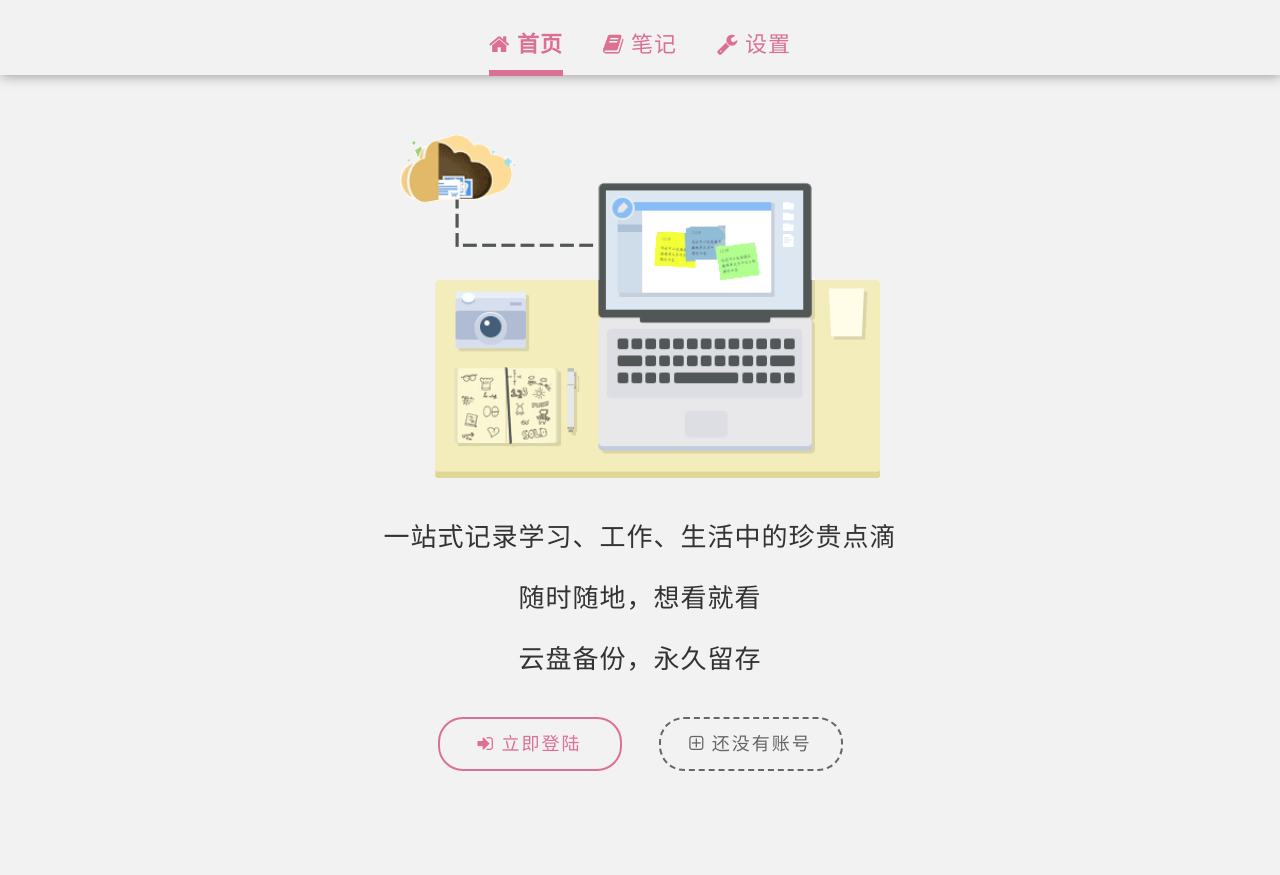
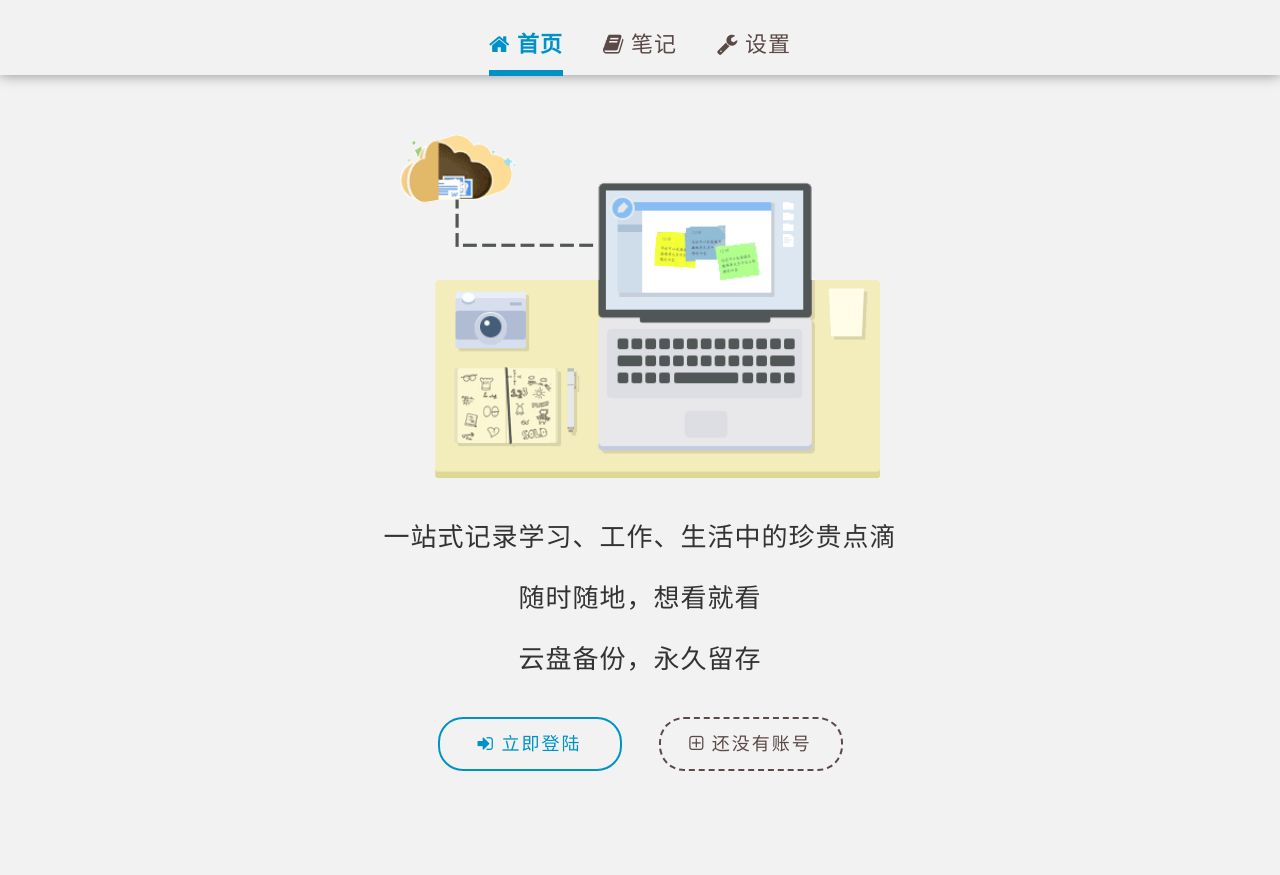
Before and after one commit to Pformulas/Jotter, a web app: page / in a window 1280 px wide. Run offline with its HTML, style and script files only (its server is not run), Linux system fonts and the light colour scheme; data that the repository does not hold is empty; some libraries are stand-ins or nearby versions.

Commit message:
修改配色方案为 #0092C7

```diff
--- a/src/main/webapp/css/index.css
+++ b/src/main/webapp/css/index.css
@@ -21,13 +21,14 @@ input {
     font-size: 16px;
     background: none;
     outline: 0;
-    border: 1px dashed #666666;
+    border: 1px dashed #5B4947;
     border-radius: 16px;
     text-indent: 16px;
 }
 
 input:focus {
-    border: 1px solid palevioletred;
+    border: 1px solid #0092C7;
+    box-shadow: 0 0 8px #9FE0F6;
 }
 
 /* 顶部导航栏 */
@@ -37,7 +38,7 @@ input:focus {
     position: fixed;
     z-index: 999;
     background-color: #F2F2F2;
-    box-shadow: 1px 1px 12px #999999;
+    box-shadow: 0 1px 12px #999999;
 }
 
 .navBar .navBtn {
@@ -50,19 +51,20 @@ input:focus {
 .navBar .navBtn li {
     float: left;
     margin: auto 20px;
-    color: palevioletred;
+    color: #5B4947;
     font-size: 22px;
     line-height: 50px;
     cursor: pointer;
 }
 
 .navBar .navBtn li:hover {
-    border-bottom: 4px solid palevioletred;
+    border-bottom: 6px solid #0092C7;
 }
 
 /* 当导航栏选项卡被选中时就有这个样式 */
 .navBar .navBtn .chosenLi {
-    border-bottom: 6px solid palevioletred;
+    color: #0092C7;
+    border-bottom: 6px solid #0092C7;
     font-weight: bold;
 }
 
@@ -113,12 +115,12 @@ input:focus {
     display: inline-block;
     width: 180px;
     height: 50px;
-    color: palevioletred;
+    color: #0092C7;
     font-size: 18px;
     text-align: center;
     letter-spacing: 2px;
     line-height: 50px;
-    border: 2px solid palevioletred;
+    border: 2px solid #0092C7;
     border-radius: 25px;
     margin: 18px 16px 0;
     transition: 100ms;
@@ -126,17 +128,17 @@ input:focus {
 
 .btn:hover {
     color: #F5F5F5;
-    background-color: palevioletred;
+    background-color: #0092C7;
 }
 
 .dashed-btn {
-    border: 2px dashed #666666;
-    color: #666666;
+    border: 2px dashed #5B4947;
+    color: #5B4947;
 }
 
 .dashed-btn:hover {
-    border: 2px solid palevioletred;
-    color: palevioletred;
+    border: 2px solid #0092C7;
+    color: #0092C7;
     background: none;
 }
 
@@ -198,7 +200,7 @@ input:focus {
     /* 顶部导航栏 */
     .navBar {
         height: 50px;
-        box-shadow: 1px 1px 8px #999999;
+        box-shadow: 0 0 8px #999999;
     }
 
     .navBar .navBtn {
@@ -212,7 +214,7 @@ input:focus {
 
     /* 当导航栏选项卡被选中时就有这个样式 */
     .navBar .navBtn .chosenLi {
-        border-bottom: 4px solid palevioletred;
+        border-bottom: 4px solid #0092C7;
     }
 
     /* 中间重要展示区域 */
```
